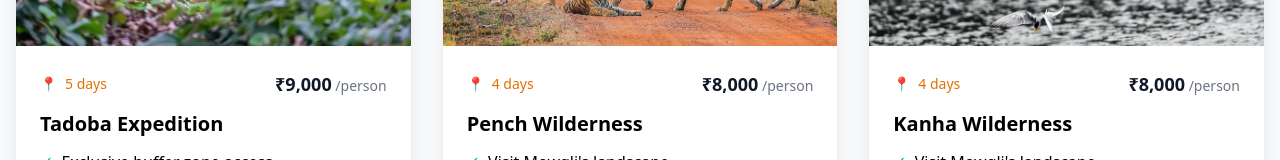
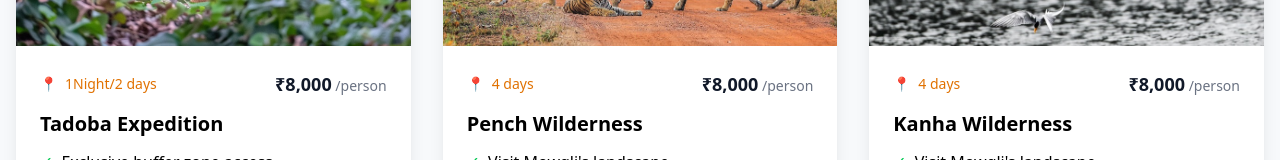
Before and after one commit to Prashik154/goexploreholidays, a Next.js app: page /packages in a window 1280 px wide. Shown: the part 522-682 px from the top of the page. Built offline with nearby package versions, Linux system fonts and the light colour scheme.

Commit message:
fix: updated package details

```diff
--- a/src/app/packages/page.tsx
+++ b/src/app/packages/page.tsx
@@ -404,8 +404,8 @@ export default function PackagesPage() {
       id: 'tadoba-expedition',
       title: 'Tadoba Expedition',
       shortDescription: '5-day immersive tiger tracking in Maharashtra',
-      duration: '5 days',
-      price: 9000,
+      duration: '1Night/2 days',
+      price: 8000,
       highlights: [
         'Exclusive buffer zone access',
         'Night safari included',
```
